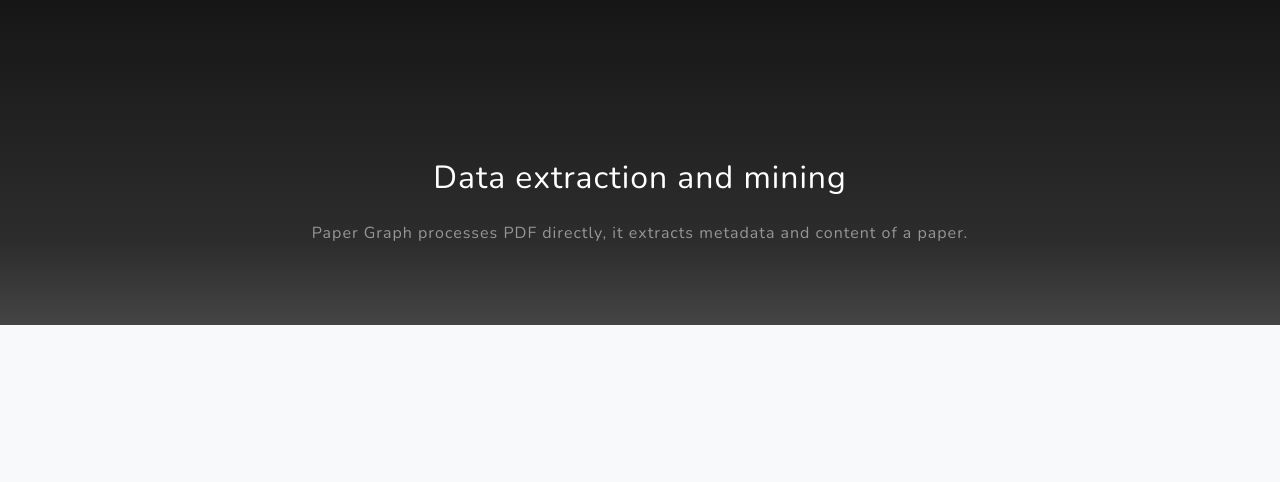
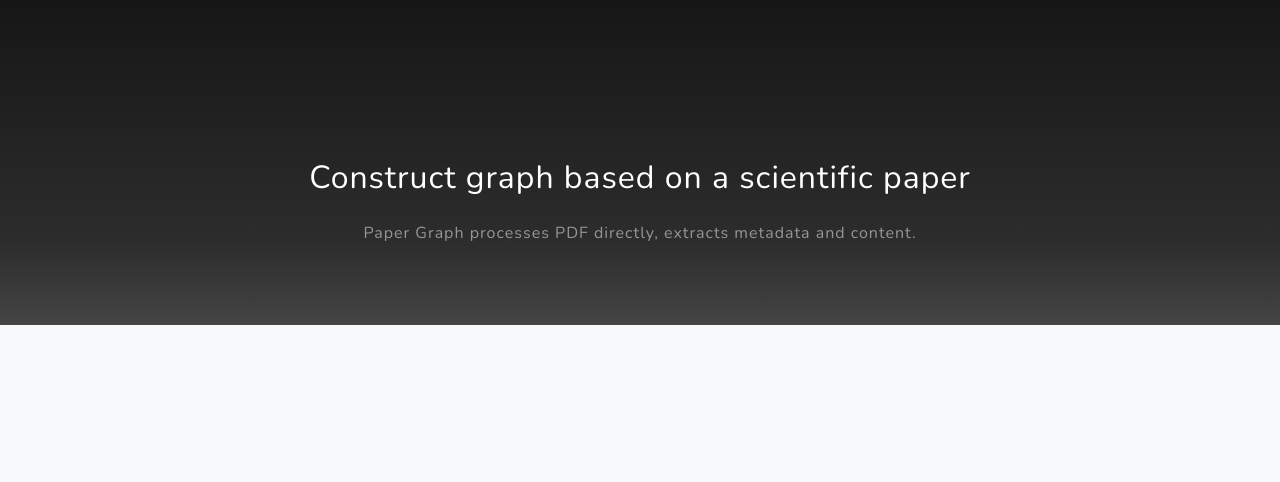
Before and after one commit to houking-can/SciGraph, a Django app: page /papers/ in a window 1280 px wide. Shown: the part 801-1283 px from the top of the page. Run offline with Django 3.2, Linux system fonts and the light colour scheme; some libraries are stand-ins or nearby versions.

Commit message:
modify csss

```diff
--- a/PaperGraph/settings.py
+++ b/PaperGraph/settings.py
@@ -25,7 +25,7 @@
 # SECURITY WARNING: don't run with debug turned on in production!
 DEBUG = True
 
-ALLOWED_HOSTS = ["0.0.0.0", "127.0.0.1"]
+ALLOWED_HOSTS = ['*',]
 
 
 # Application definition
--- a/templates/base.html
+++ b/templates/base.html
@@ -30,7 +30,8 @@
 	<!-- Navigation -->
 	<nav class="navbar navbar-expand-lg navbar-light fixed-top" id="mainNav">
 		<div class="container">
-			<a class="navbar-brand js-scroll-trigger" href="{% url 'home' %}">Paper Graph</a>
+{#			<a class="navbar-brand js-scroll-trigger" href="{% url 'home' %}">Paper Graph</a>#}
+            <a class="mb-2 d-block text-uppercase probootstrap-logo" href="{% url 'home' %}">Paper Graph</a>
 			<button class="navbar-toggler navbar-toggler-right" type="button" data-toggle="collapse"
 				data-target="#navbarResponsive" aria-controls="navbarResponsive" aria-expanded="false"
 				aria-label="Toggle navigation">
--- a/templates/index.html
+++ b/templates/index.html
@@ -40,9 +40,9 @@
 	<div class="container">
 		<div class="row">
 			<div class="col-lg-8 mx-auto">
-				<h2 class="text-white mb-4">Data extraction and mining</h2>
+				<h2 class="text-white mb-4">Construct graph based on a scientific paper</h2>
 				<p class="text-white-50">
-					Paper Graph processes PDF directly, it extracts metadata and content of a paper.
+					Paper Graph processes PDF directly, extracts metadata and content.
 				</p>
 			</div>
 		</div>
--- a/templates/process_admin.html
+++ b/templates/process_admin.html
@@ -64,7 +64,7 @@
     </div>
     {% empty %}
     <h1 class="mb-3">
-        Nothing found, try to upload a paper!
+        Nothing found!
     </h1>
     {% endfor %}
 
--- a/templates/process_base.html
+++ b/templates/process_base.html
@@ -45,7 +45,6 @@
         <div class="probootstrap-site-logo probootstrap-animate" data-animate-effect="fadeInLeft">
 
             <a href="{% url 'home' %}" class="mb-2 d-block probootstrap-logo">Paper Graph</a>
-{#            换成图标#}
             <p class="mb-0"></p>
         </div>
         <div class="probootstrap-overflow">
--- a/templates/process_user.html
+++ b/templates/process_user.html
@@ -44,7 +44,7 @@
     </div>
     {% empty %}
     <h1 class="mb-3">
-        Nothing found, try to upload a paper!
+        Nothing found!
     </h1>
     {% endfor %}
 
```
